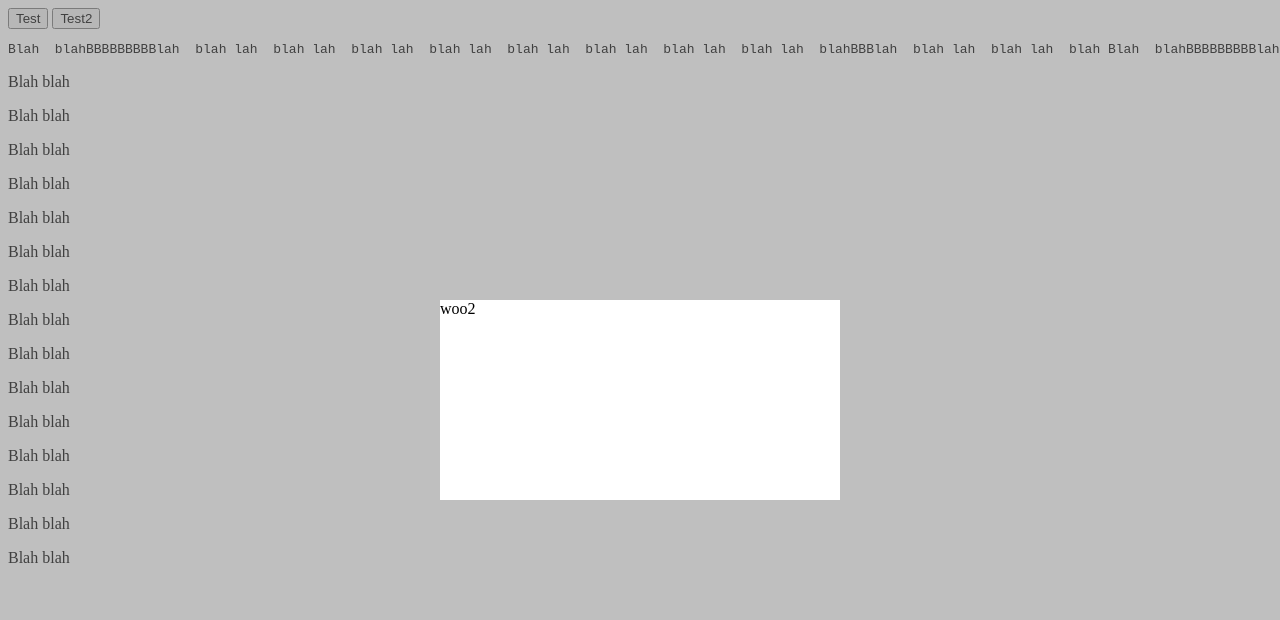
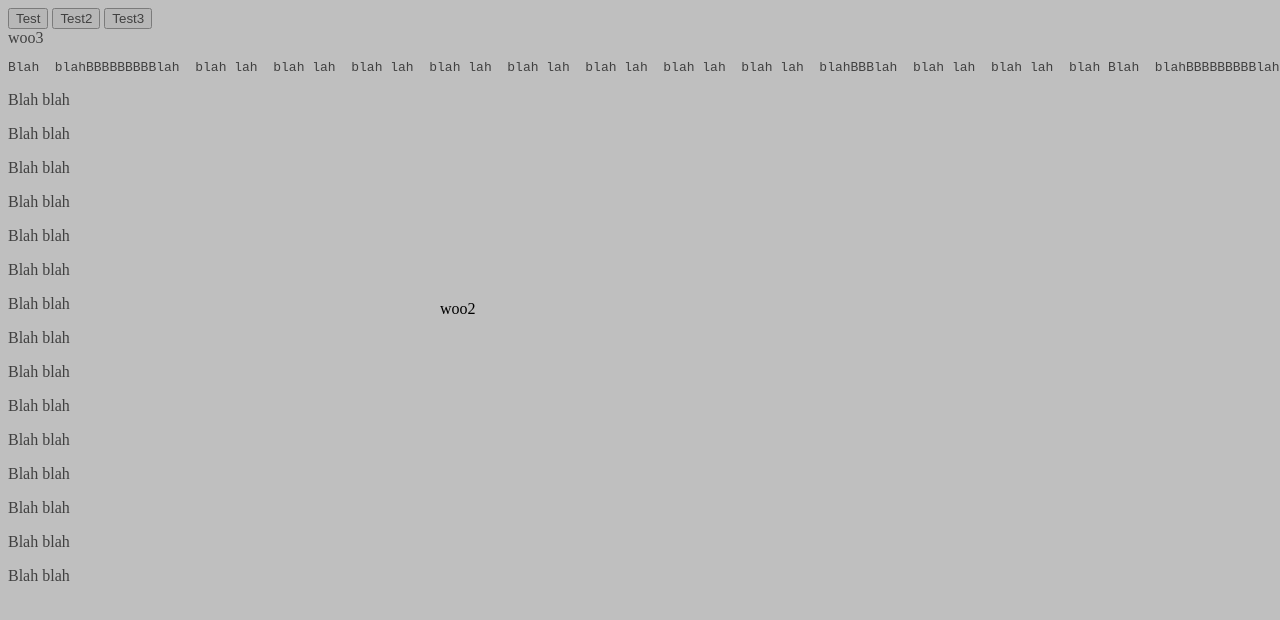
Before and after one commit to dnewcome/tiny-popup, a website: page test.html in a window 1280 px wide. Both pictures are taken after a click on the button "Test2". Shown: the top 620 px of the page. Drawn offline with Linux system fonts and the light colour scheme.

Commit message:
adding ability to use dom or ID in constructor

```diff
--- a/test.html
+++ b/test.html
@@ -5,9 +5,11 @@
 		</style>
 		<script src="tinypopup.js" type="text/javascript"></script>
 		<script>
-			var tp;
+			var tp, tp2;
 			function main() {
-				tp = new Tinypopup( 'popup' );
+				tp = new Tinypopup('popup');
+				tp2 = new Tinypopup(document.getElementById('popup2'));
+				tp3 = new Tinypopup('popup');
 			}
 			function testPopup(evt) {
 				if(evt.stopPropagation)	{
@@ -16,20 +18,27 @@
 				else {
 					evt.cancelBubble = true;
 				}
-				tp.show( 400, 200 );
+				tp.show(400, 200);
 			}
 			function testPopup2(evt) {
 				evt.stopPropagation();
-				var el = document.getElementById('popup2');
-				tp.show( 400, 200, el );
+				tp2.show(400, 200);
+			}
+			function testPopup3(evt) {
+				evt.stopPropagation();
+				// override the default content
+				var el = document.getElementById('popup3');
+				tp3.show(400, 200, el);
 			}
 		</script>
 	</head>
 	<body onload="main();">
 		<button onclick="testPopup(event);">Test</button>
 		<button onclick="testPopup2(event);">Test2</button>
+		<button onclick="testPopup3(event);">Test3</button>
 		<div id="popup" style="background-color: white">woo</div>
 		<div id="popup2">woo2</div>
+		<div id="popup3">woo3</div>
 		<pre>Blah  blahBBBBBBBBBlah  blah lah  blah lah  blah lah  blah lah  blah lah  blah lah  blah lah  blah lah  blahBBBlah  blah lah  blah lah  blah Blah  blahBBBBBBBBBlah  blah lah  blah lah  blah lah  blah lah  blah lah  blah lah  blah lah  blah lah  blahBBBlah  blah lah  blah lah  blah</pre>
 
 
--- a/tinypopup.js
+++ b/tinypopup.js
@@ -13,16 +13,18 @@ var Tinypopup = (function(window) {
 	* constructor function
 	*	id - dom element id for popup
 	*/
-	function tinypopup( id ) {
+	function tinypopup(el) {
 		var self = this;
-		var el = document.getElementById( id );
+		if(!el.nodeName){
+			el = document.getElementById(el);
+		}
 		this.el = el;
 		this.w = 0;
 		this.h = 0;
 
-		applyStyles( el, {
+		applyStyles(el, {
 			position: 'fixed', display: 'none', zIndex: 1000
-		} );
+		});
 
 		addShadow.apply(this);
 
```
Lines whose indentation alone changed are shown as unchanged.
